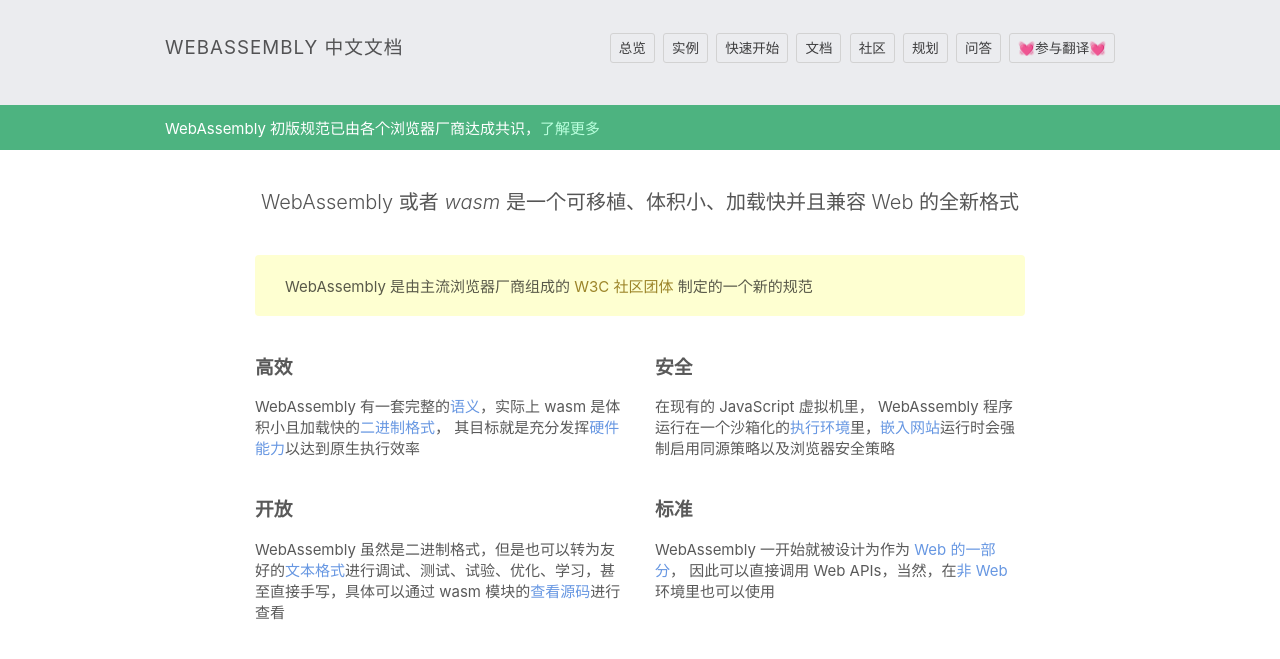
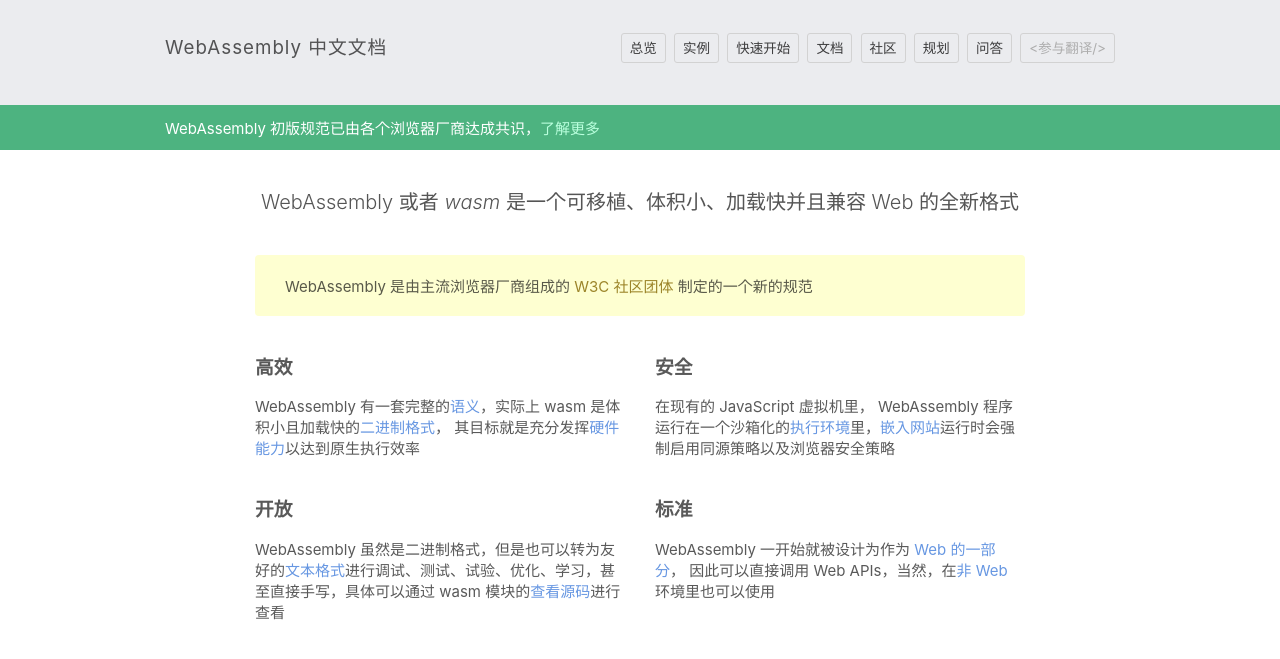
Before and after one commit to int64ago/wasm-cn, a Jekyll site: the page built from index.md, in a window 1280 px wide. Shown: the top 659 px of the page. Built offline with Jekyll 4.4.1, drawn with Linux system fonts in a browser that asks for light colours.

Commit message:
feat: tweak style of title

```diff
--- a/_includes/header.html
+++ b/_includes/header.html
@@ -26,7 +26,7 @@
       <a class="site-nav-item btn" href="/community/feedback/">社区</a>
       <a class="site-nav-item btn" href="/roadmap/">规划</a>
       <a class="site-nav-item btn" href="/docs/faq/">问答</a>
-      <a class="site-nav-item btn" href="https://github.com/int64ago/wasm-cn" target="_blank">💓参与翻译💓</a>
+      <a class="site-nav-item btn" style="color:#adadad" href="https://github.com/int64ago/wasm-cn" target="_blank"><参与翻译/></a>
     </nav>
     </div>
   </header>
--- a/css/custom.css
+++ b/css/custom.css
@@ -1580,7 +1580,6 @@
 }
 
 .site-logo h1 {
-    text-transform: uppercase;
     letter-spacing: 1px;
     font-size: 1.25em;
     margin: 0px;
```
